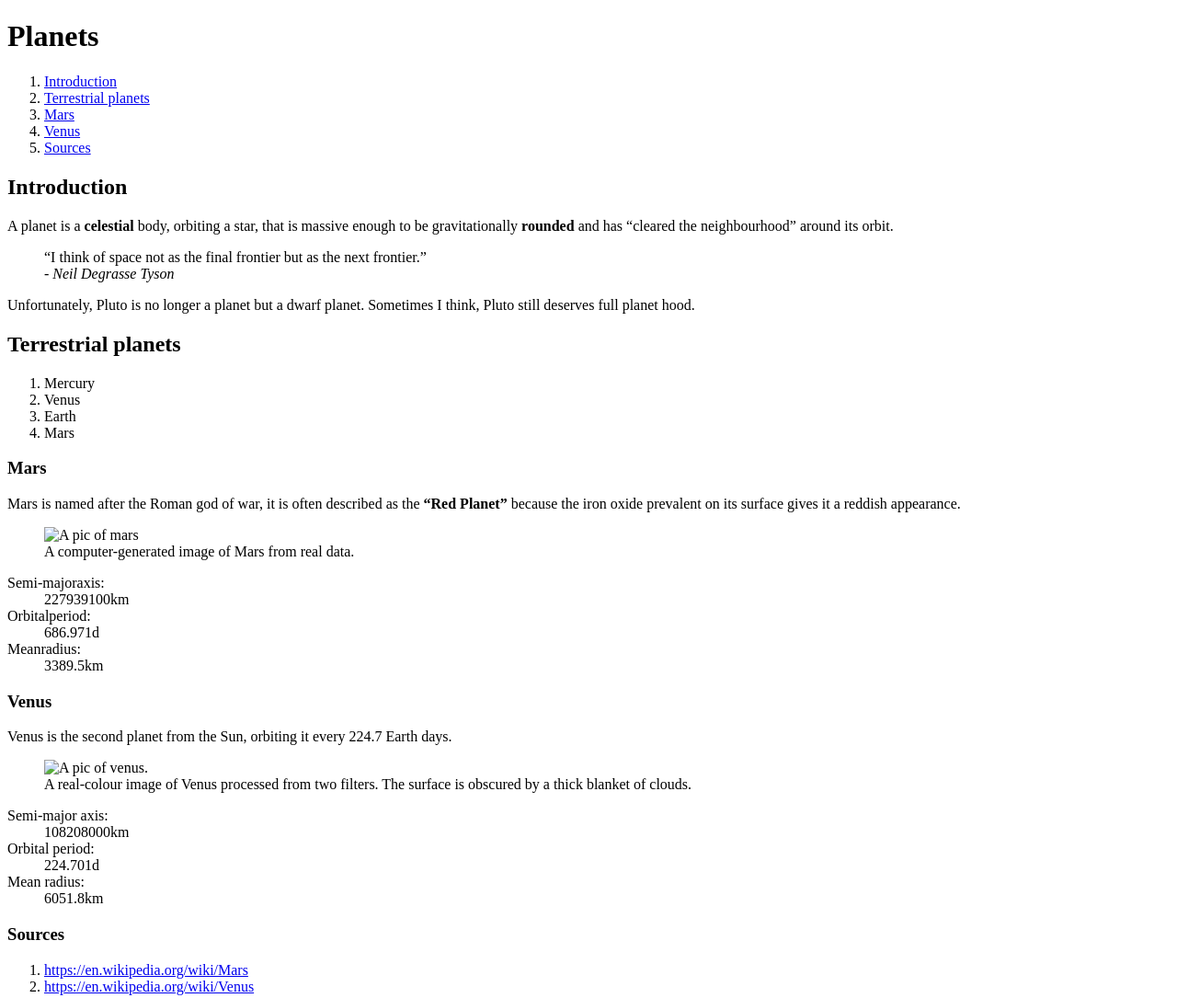
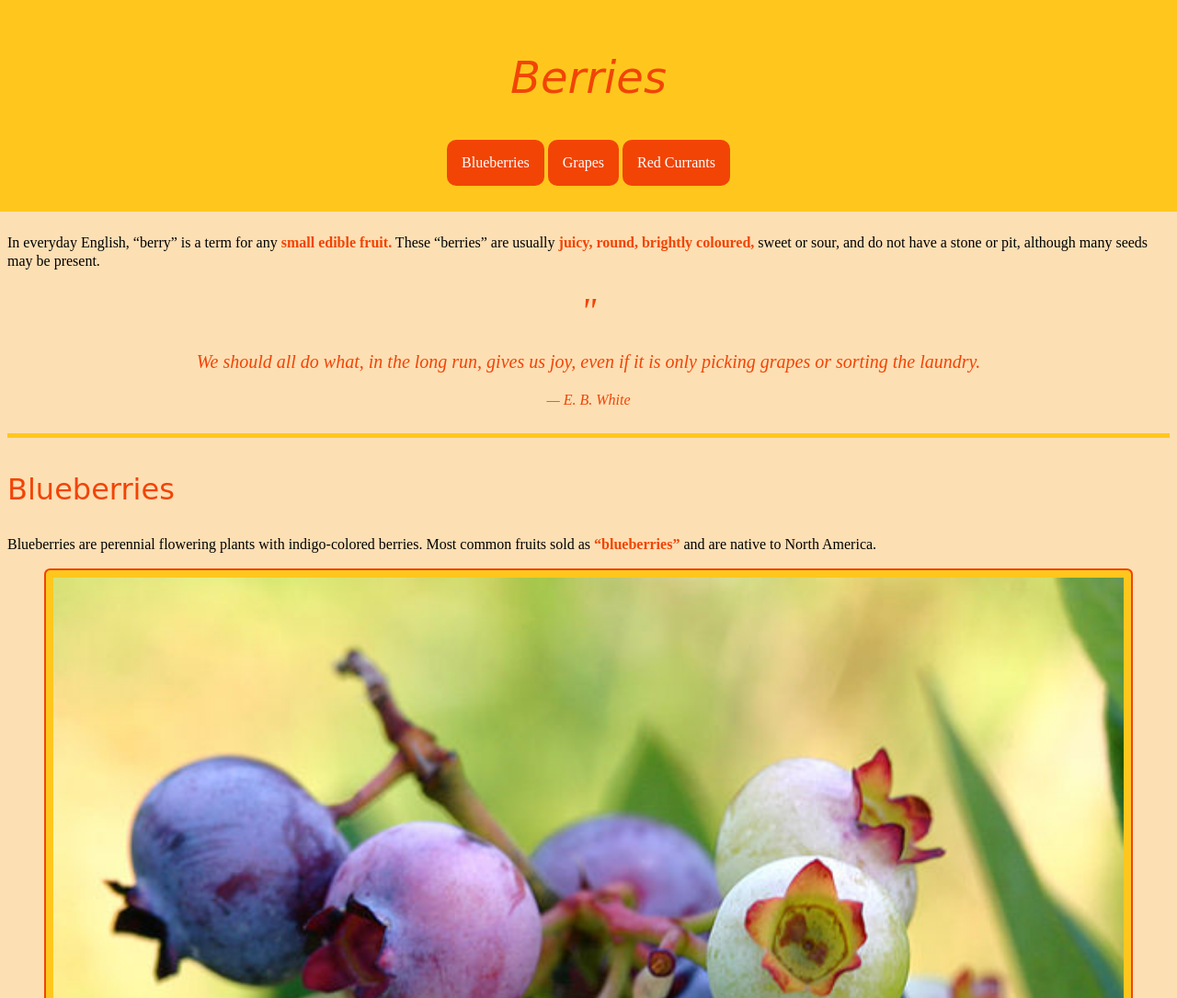
Before and after one commit to evanthefive/dsn1674-project-1, a plain HTML site: page index.html in a window 1280 px wide. Shown: the top 1085 px of the page at 92% size. Drawn offline with Linux system fonts and the light colour scheme; files that its build step writes are made by us from their sources; a web font is replaced by a local one.

Commit message:
Added content and fine tuned code

```diff
--- /dev/null
+++ b/css/main.css
@@ -0,0 +1,178 @@
+
+
+html {
+  background-color: #FDDFB4;
+}
+
+h1{
+  font-weight: normal;
+  font-size: 3rem;
+  font-style: italic;
+  text-decoration: none;
+  font-family: 'Chango', cursive;
+  line-height: 1.5;
+  color: #F24405;
+}
+
+
+body {
+  margin: 0;
+  }
+
+
+p {
+  line-height: 1.25;
+}
+
+main {
+  padding: 0.5em;
+}
+
+
+header{
+  background-color: #FFC71D;
+  padding: 1em 2em 0.5em 2em;
+  margin: 0;
+  text-align: center;
+}
+
+footer{
+  background-color: #FFC71D;
+  padding: 1em 2em 0.5em 2em;
+  margin: 0;
+  text-align: center;
+}
+
+
+h2 {
+  font-weight: normal;
+  font-size: 2rem;
+  text-decoration: none;
+  font-family: 'Chango', cursive;
+  line-height: 1.5;
+  padding: 1em 0em 0em 0em;
+  color: #F24405;
+  border-top:5px solid #FFC71D
+
+}
+
+
+h3 {
+  font-weight: normal;
+  font-size: 1.2rem;
+  text-decoration: none;
+  font-family: 'Chango', cursive;
+  line-height: 1.5;
+  padding: 0em 0em 0em 0em;
+  color: #9A1700;
+
+}
+
+
+a {
+  color: #9A1700;
+}
+
+figcaption {
+  font-size: .8rem;
+  font-style: italic;
+  color: #9A1700;
+}
+
+figure {
+  border: 2px solid #F24405;
+  background-color: #FFC71D;
+  border-radius: .4em;
+  padding: 0.5em 0.5em 0.5em 0.5em;
+}
+img {
+  width: 100%;
+}
+
+dt, dd {
+  color: #9A1700;
+  margin: .5em 0em 0em 0em;
+}
+
+dt {
+  font-style: bold;
+}
+
+dd {
+  color: #2B0B04;
+  margin: .25em 0em 0em 0em;
+}
+
+li {
+  margin: 1em 1em 1em 1em;
+}
+
+
+nav ol {
+  padding: 0;
+}
+
+footer ol {
+  list-style-type: circle;
+}
+
+b {
+  color: #F24405;
+  font-weight: bold;
+}
+
+span {
+  text-align: center;
+  font-size: 2.5rem;
+}
+
+
+blockquote {
+  font-size: 1.25rem;
+  font-style: italic;
+  color: #F24405;
+  text-align: center;
+}
+
+
+cite {
+  text-align: center;
+}
+
+
+
+div {
+  text-align: center;
+  font-size: 1rem;
+  color: #F24405;
+  margin: .5em 0em 0em 0em;
+}
+
+nav {
+  text-align: center;
+}
+
+nav ul {
+  list-style-type: none;
+  margin: 0;
+  padding: 0;
+}
+
+nav li {
+  display: inline-block;
+  margin: 0em 0em .25em 0em;
+}
+
+nav a {
+  display: inline-block;
+  padding: 1em 1em;
+  background-color: #F24405;
+  color: #fff;
+  text-decoration: none;
+  border-radius: 10px;
+  transition: 1s ease
+}
+
+nav a:hover {
+  background-color:#9A1700;
+}
--- a/index.html
+++ b/index.html
@@ -1,83 +1,114 @@
 <!DOCTYPE html>
 <meta charset="utf-8">
-<title>Intro to CSS</title>
+<title>Berries</title>
 <link href="css/main.css" rel="stylesheet">
 <link href='http://fonts.googleapis.com/css?family=Chango' rel='stylesheet' type='text/css'>
 
 <body>
 
   <header>
-    <h1>Planets</h1>
+    <h1>Berries</h1>
       <nav>
         <ol>
-          <li><a href="#intro">Introduction</a></li>
-          <li><a href="#terr">Terrestrial planets</a></li>
-          <li><a href="#mars">Mars</a></li>
-          <li><a href="#venu">Venus</a></li>
-          <li><a href="#sourc">Sources</a></li>
+          <li><a href="#blues">Blueberries</a></li>
+          <li><a href="#grapes">Grapes</a></li>
+          <li><a href="#reds">Red Currants</a></li>
         </ol>
       </nav>
   </header>
 
   <main>
 
-    <h2 id="intro">Introduction</h2>
-    <p>A planet is a <b>celestial</b> body, orbiting a star, that is massive enough to be gravitationally <b>rounded</b> and has <q>cleared the neighbourhood</q> around its orbit.</p>
 
-      <blockquote><q>I think of space not as the final frontier but as the next frontier.</q>  <div>- <cite>Neil Degrasse Tyson</cite></div></blockquote>
+    <p>In everyday English, <q>berry</q> is a term for any <b>small edible fruit.</b> These <q>berries</q> are usually <b>juicy, round, brightly coloured,</b> sweet or sour, and do not have a stone or pit, although many seeds may be present.</p>
 
-    <p>Unfortunately, Pluto is no longer a planet but a dwarf planet. Sometimes I think, Pluto still deserves full planet hood.</p>
 
-    <h2 id="terr">Terrestrial planets</h2>
 
-    <ol>
-      <li>Mercury</li>
-      <li>Venus</li>
-      <li>Earth</li>
-      <li>Mars</li>
-    </ol>
+    <blockquote><span>"</span><p>We should all do what, in the long run, gives us joy, even if it is only picking grapes or sorting the laundry.</p>  <div> <cite>— E. B. White</cite></div></blockquote>
 
-    <h3 id="mars">Mars</h3>
-    <p>Mars is named after the Roman god of war, it is often described as the <b>“Red Planet”</b> because the iron oxide prevalent on its surface gives it a reddish appearance.</p>
+
+
+
+
+    <h2 id="blues">Blueberries</h2>
+
+    <p>Blueberries are perennial flowering plants with indigo-colored berries. Most common fruits sold as <b>“blueberries”</b> and are native to North America.</p>
+
 
     <figure>
-      <img src="images/mars.jpg" alt="A pic of mars">
-      <figcaption>A computer-generated image of Mars from real data.</figcaption>
+      <img src="images/blueberries.jpg" alt="blueberry pic">
+      <figcaption>Vaccinium corymbosum</figcaption>
     </figure>
 
+    <h3>NUTRITIONAL INFORMATION</h3>
+    <p><dd><data value="100">Per 100 g</data></p>
+
     <dl>
-      <dt>Semi-majoraxis:</dt>
-      <dd><data value="227939100">227939100km</data></dd>
-      <dt>Orbitalperiod:</dt>
-      <dd><data value="686.971">686.971d</data></dd>
-      <dt>Meanradius:</dt>
-      <dd><data value="3389.5">3389.5km</data></dd>
+      <dt>Energy</dt>
+      <dd><data value="240">240 kJ</data></dd>
+      <dt>Carbohydrates</dt>
+      <dd><data value="14.49">14.49 g</data></dd>
+      <dt>Protein</dt>
+      <dd><data value="0.74">0.74 g</data></dd>
     </dl>
 
-    <h3 id="ven">Venus</h3>
-    <p>Venus is the second planet from the Sun, orbiting it every <data value="224.7">224.7 Earth days</data>.</p>
+
+
+
+
+
+    <h2 id="grapes">Grapes</h2>
+    <p>Grapes can be eaten raw or they can be used for making wine, jam, juice, jelly, grape seed extract, raisins, vinegar, and grape seed oil.</p>
 
     <figure>
-      <img src="images/venus.jpg" alt="A pic of venus.">
-      <figcaption>A real-colour image of Venus processed from two filters. The surface is obscured by a thick blanket of clouds.</figcaption>
+      <img src="images/grapes.jpg" alt="grape pic">
+      <figcaption>Vitis vinifera</figcaption>
     </figure>
 
+    <h3>NUTRITIONAL INFORMATION</h3>
+    <p><dd><data value="100">Per 100 g</data></p>
+
     <dl>
-      <dt>Semi-major axis: </dt>
-      <dd><data value="10820800">108208000km</data></dd>
-      <dt>Orbital period: </dt>
-      <dd><data value="224.701">224.701d</data></dd>
-      <dt>Mean radius: </dt>
-      <dd><data value="6051.8">6051.8km</data></dd>
+      <dt>Energy</dt>
+      <dd><data value="288">288 kJ</data></dd>
+      <dt>Carbohydrates</dt>
+      <dd><data value="18.1">18.1 g</data></dd>
+      <dt>Protein</dt>
+      <dd><data value="0.72">0.72 g</data></dd>
     </dl>
+
+
+
+
+
+    <h2 id="reds">Red Currant</h2>
+    <p>With maturity, the tart flavour of redcurrant fruit is slightly greater than its blackcurrant relative, but with the same approximate sweetness.</p>
+
+    <figure>
+      <img src="images/red-currants.jpg" alt="red currants pic">
+      <figcaption>Ribes rubrum</figcaption>
+    </figure>
+
+    <h3>NUTRITIONAL INFORMATION</h3>
+    <p><dd><data value="100">Per 100 g</data></p>
+
+    <dl>
+      <dt>Energy</dt>
+      <dd><data value="234">234 kJ</data></dd>
+      <dt>Carbohydrates</dt>
+      <dd><data value="13.8">13.8 g</data></dd>
+      <dt>Protein</dt>
+      <dd><data value="1.4">1.4 g</data></dd>
+    </dl>
+
+
+
+
 
 </main>
 </body>
 
+
 <footer>
-  <h3 id="sour">Sources</h3>
-    <ol>
-    <li><a href="https://en.wikipedia.org/wiki/Mars">https://en.wikipedia.org/wiki/Mars</a></li>
-    <li><a href="https://en.wikipedia.org/wiki/Venus">https://en.wikipedia.org/wiki/Venus</a></li>
-  </ol>
+    <p>Content and images from <a href="http://en.wikipedia.org/wiki/Berry">Wikipedia</a></p>
 </footer>
```
Also changed, not shown: images/blueberries.jpg (added), images/grapes.jpg (added), images/red-currants.jpg (added), main.css (deleted).
